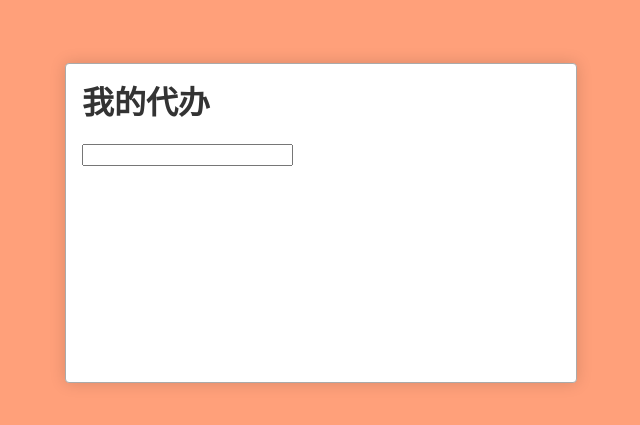
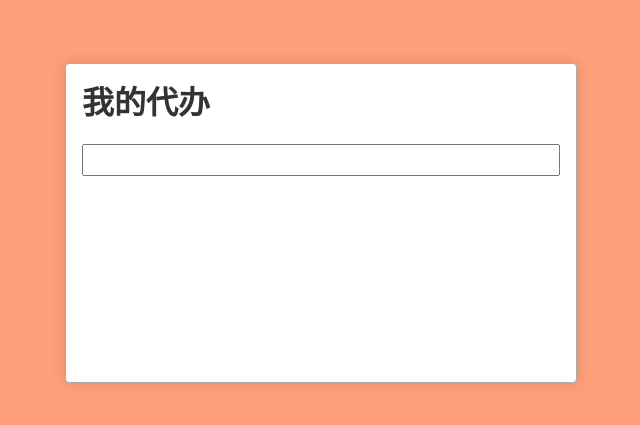
Before and after one commit to Robin7012/project-react-1, a React (Create React App) app: page / in a window 1280 px wide. Shown: the part 177-602 px from the top of the page, without its empty margins (319-959 px from the left). Built offline with nearby package versions, Linux system fonts and the light colour scheme.

Commit message:
更新 TodoItem TodoInput样式

```diff
--- a/src/App.css
+++ b/src/App.css
@@ -9,3 +9,9 @@
   min-width: 32em;
   box-shadow: 0 0 1em hsla(0, 0%, 0%, 0.15);
 }
+.App > .todoList> li:nth-child(odd){
+   background: #eee;
+ }
+ .App > .todoList> li:nth-child(even){
+   background: transparent;
+ }
--- a/src/App.js
+++ b/src/App.js
@@ -36,7 +36,7 @@
           />
         </div>
 
-        <ol>
+        <ol className="todoList">
           {todos}
         </ol>
        </div>
--- /dev/null
+++ b/src/TodoInput.css
@@ -0,0 +1,7 @@
+.TodoInput{
+   width: 100%;
+   line-height: 1.8;
+   margin-bottom: 1em;
+   font-size: 16px;
+   padding: 0 .2em;
+ }
--- a/src/TodoInput.js
+++ b/src/TodoInput.js
@@ -1,8 +1,11 @@
 import React,{ Component } from 'react';
+import './TodoInput.css'
 
 export default class TodoInput extends Component{
     render(){
-        return <input type="text" value={this.props.content} onKeyPress={this.submit.bind(this)}
+        return <input type="text" value={this.props.content}
+        className="TodoInput"
+        onKeyPress={this.submit.bind(this)}
         onChange = {this.changeTitle.bind(this)}
         />
     }
--- /dev/null
+++ b/src/TodoItem.css
@@ -0,0 +1,9 @@
+.TodoItem{
+   padding: .5em;
+   display: flex;
+   align-items: center;
+ }
+ .TodoItem>.title{
+   flex-grow: 1;
+   padding: 0 .5em;
+ }
--- a/src/TodoItem.js
+++ b/src/TodoItem.js
@@ -1,12 +1,13 @@
 import React,{ Component } from 'react'
+import './TodoItem.css'
 
 export default class TodoItem extends Component{
     render(){
         return (
-            <div>
+            <div className="TodoItem">
                 <input type="checkbox" checked={this.props.todo.status === 'completed'}
                 onChange={this.toggle.bind(this)}
-                 />{this.props.todo.title}
+                 /><span className="title">{this.props.todo.title}</span>
                  <button onClick={this.delete.bind(this)}>删除</button>
             </div>
         )
```
